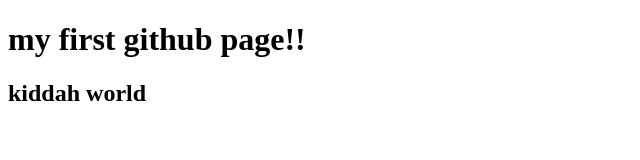
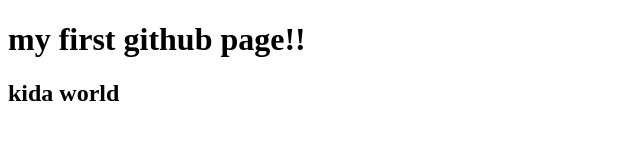
Before and after one commit to gurantx/gurantx.github.io, a plain HTML site: page index.html in a window 1280 px wide. Shown: the full height of the page, 0-640 px from the left. Drawn offline with Linux system fonts and the light colour scheme.

Commit message:
kida spell kita

```diff
--- a/index.html
+++ b/index.html
@@ -6,7 +6,7 @@
 </head>
 <body>
     <h1>my first github page!!</h1>
-    <h2>kiddah world</h2>
+    <h2>kida world</h2>
 </body>
 
 </html>
```
